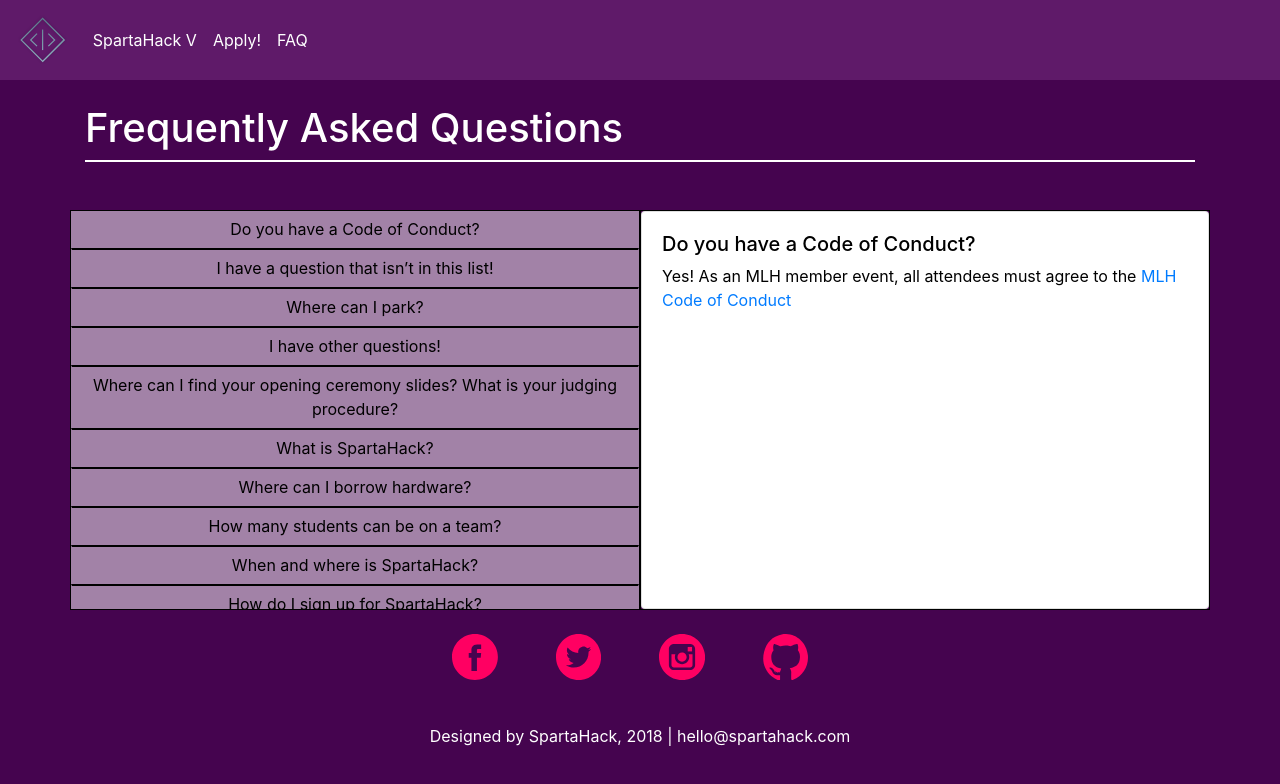
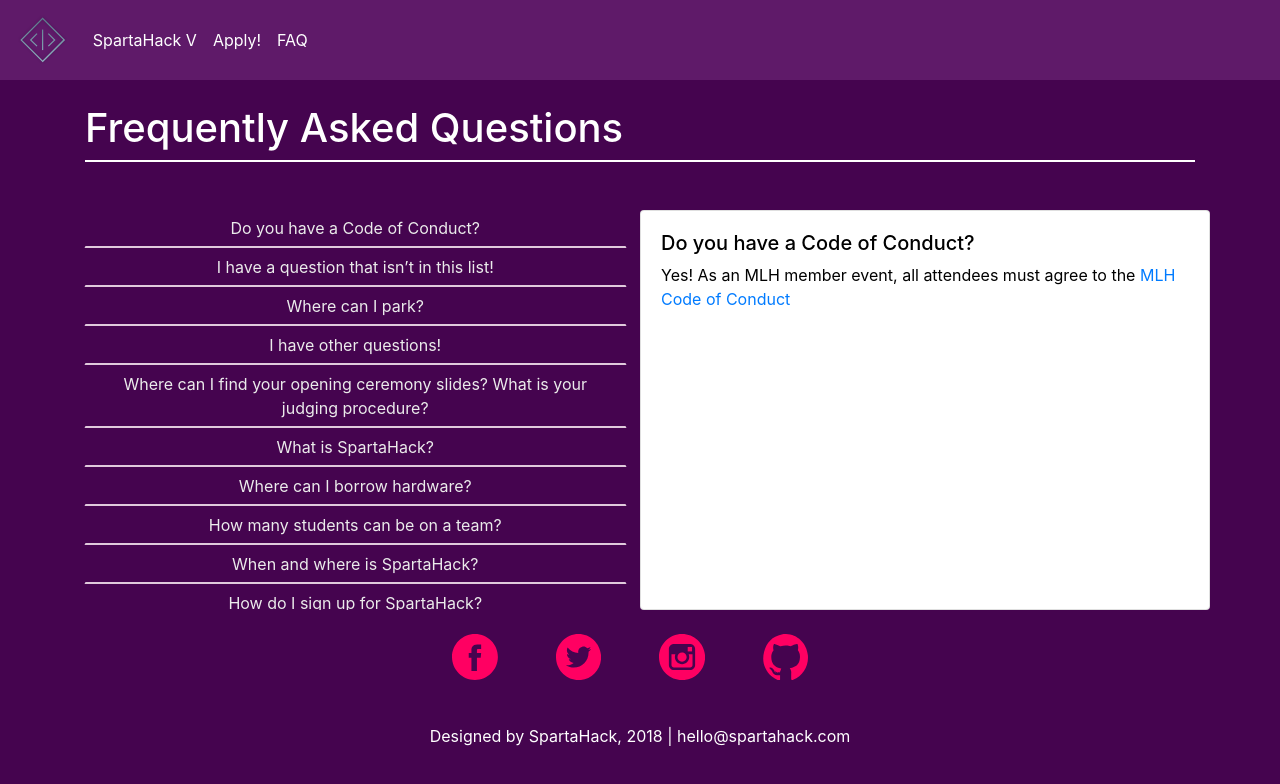
Before and after one commit to SpartaHack/SpartaHack-Website2019, an Angular app: page /faq in a window 1280 px wide. Shown: the top 784 px of the page. Built offline with nearby package versions, Linux system fonts and the light colour scheme.

Commit message:
Initial faq styles commit

```diff
--- a/src/app/faq/faq.component.html
+++ b/src/app/faq/faq.component.html
@@ -1,6 +1,6 @@
 <local-header [title]="'Frequently Asked Questions'"></local-header>
 <div class="row mt-4">
-    <div class="col-sm col-md-6 scrolling">
+    <div class="col-sm col-md-6 scrolling" id="faq-list">
         <div *ngFor="let faq of faqs; let first = first;">
             <button class="btn faq-button btn-block" [ngClass]="{'faq-first': first}" (click)="onSelected(faq)">{{faq.question}}</button>
         </div>
--- a/src/app/faq/faq.component.scss
+++ b/src/app/faq/faq.component.scss
@@ -1,11 +1,19 @@
 .faq-button {
-    white-space: normal;
-    background: rgba(255,255,255,0.5);
-    border-top: 2px solid black;
-    border-radius: 0
+
 }
 .faq-first {
     border-top: 0;
+}
+.scrolling {
+    display: inline-block;
+    position: relative;
+    height: 400px;
+    overflow-x: hidden;
+    overflow-y: auto;
+    box-sizing: border-box;
+    //border: 1px solid black;
+    padding: 0;
+
 }
 
 .card {
@@ -13,13 +21,43 @@
     color: black;
 }
 
-.scrolling {
-    display: inline-block;
-    position: relative;
-    height: 400px;
-    overflow-x: hidden;
-    overflow-y: auto;
-    box-sizing: border-box;
-    border: 1px solid black;
-    padding: 0;
+#faq-list {
+
+  //Moves the scroll bar to the left hand side
+  transform: scaleX(-1);
+  div{
+    transform: scaleX(-1);
+
+
+    width: 95%;
+    margin: auto;
+    font-size: 1.5rem;
+    button{
+      white-space: normal;
+      //background: rgba(255,255,255,0.5);
+      border-bottom: 2px solid #e0cadc;
+      //border-bottom: 1px solid black;
+      border-radius: 0;
+      background: none;
+      color: #ebebeb;
+    }
+
+  }
+
+  div:hover {
+    width: 100%;
+    border: none;
+  }
+
 }
+::-webkit-scrollbar{
+  width: 2.5%;
+  background-color: rgba(0,0,0,0);
+}
+::-webkit-scrollbar-track {
+  background-color: #f6f6f6;
+  border-radius: 10px;
+}
+::-webkit-scrollbar-thumb {
+  //background-color:
+}
```
